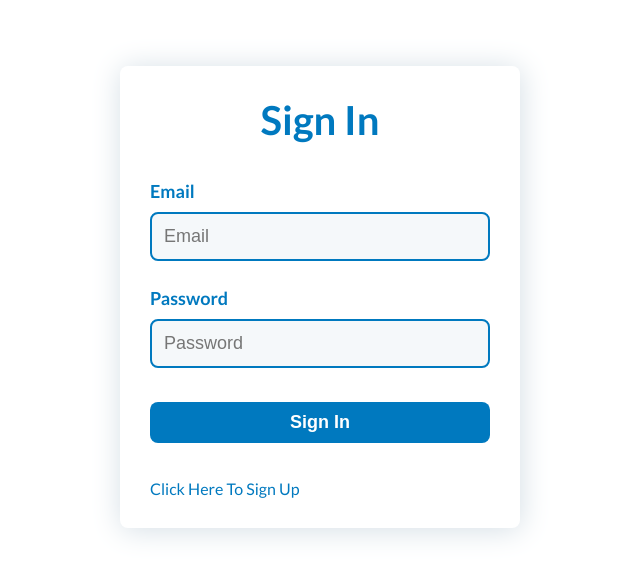
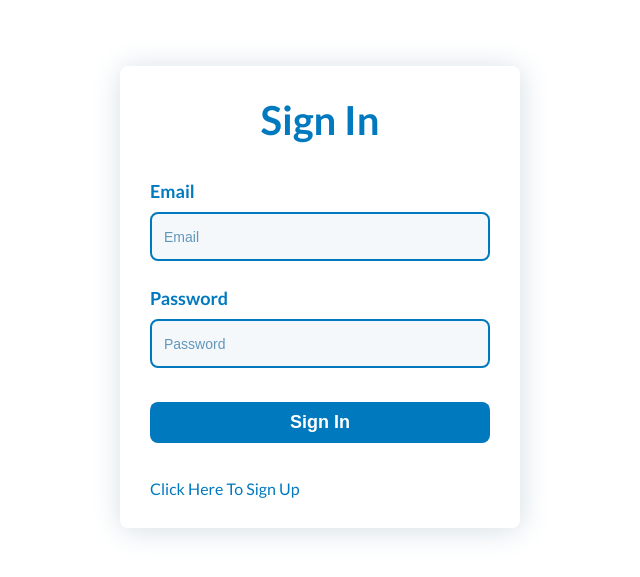
Before and after one commit to dikkat-lutfen/Legacy-Project, a React (Vite) app in the folder client/: page /auth/signIn in a window 1280 px wide. Shown: the part 103-680 px from the top of the page, without its empty margins (320-960 px from the left). Built offline with nearby package versions, Linux system fonts and the light colour scheme; no server answers.

Commit message:
add global variables

```diff
--- a/client/src/Main.css
+++ b/client/src/Main.css
@@ -6,14 +6,17 @@
   --border-radius: 8px;
 
   /* colors */
-  --button-main--color: rgb(0, 121, 191);
+  --button-main--color: #0079bf;
   --button-text--color: #ffffff;
+
+  --main-text--color: rgb(77, 86, 118);
 
   --cookie-bg--color: rgb(239, 167, 58);
 
   /* input colors */
 
   --input-bg-color: #f5f8fa;
+  --input-text-color: #266fa0;
 
   /* hovers */
   --button-main--color-hover: rgb(79, 144, 182);
@@ -21,7 +24,7 @@
   --cookie-button--color-hover-edit: rgb(79, 182, 82);
 
   /* Placeholder */
-  --placeholder-text-color: rgb(118, 118, 118);
+  --placeholder-text-color: #266fa0b6;
 
   /* shadows */
   --shadow: 1px 2px 30px rgb(212, 222, 229);
@@ -41,12 +44,18 @@ input {
   font-size: inherit;
 }
 
+input {
+  color: var(--input-text-color);
+}
+
 ::placeholder {
   color: var(--placeholder-text-color);
+  font-size: 14px;
 }
 
 body {
   min-height: 100vh;
   font-size: 1rem;
   font-family: 'Lato', sans-serif;
+  color: var(--main-text--color);
 }
```
